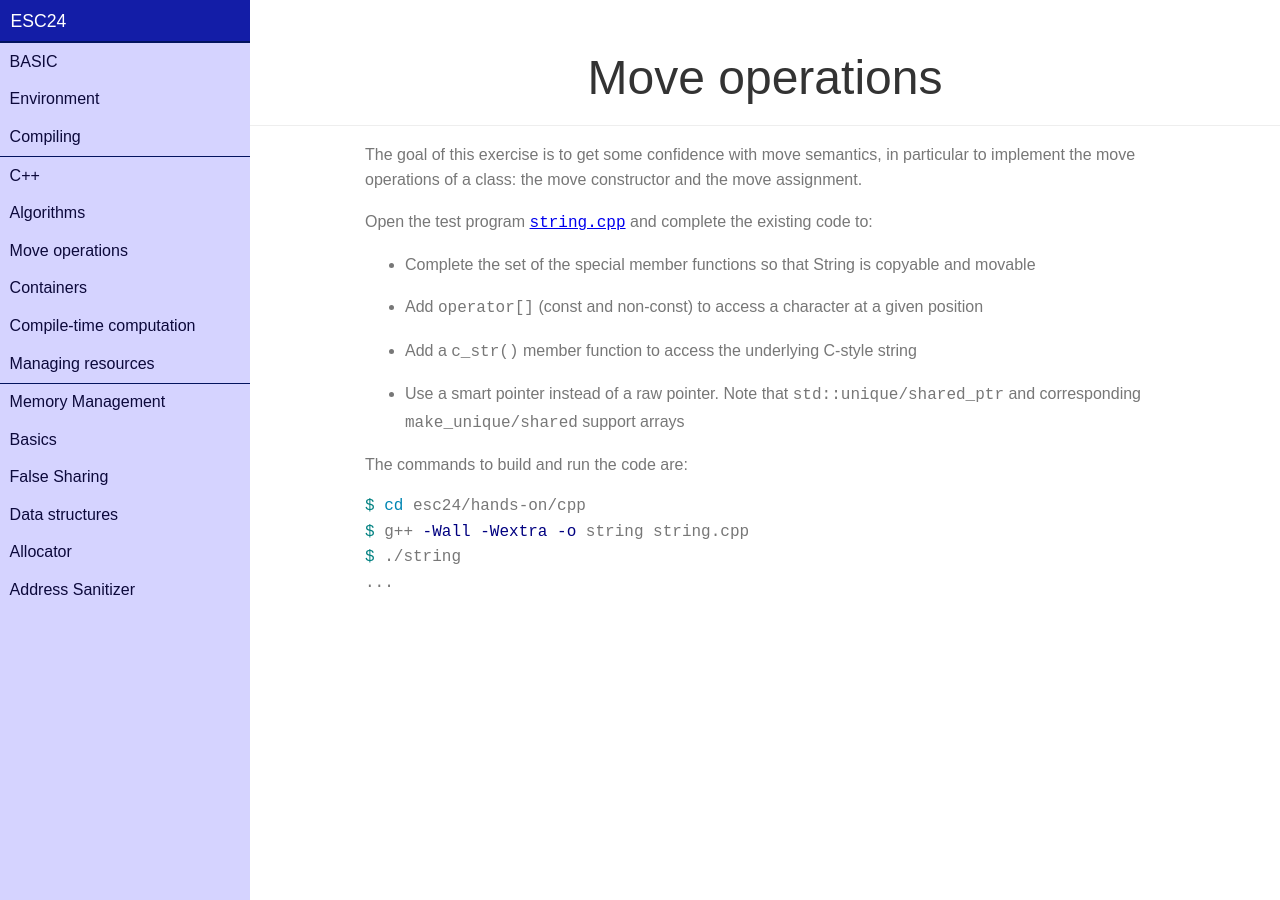
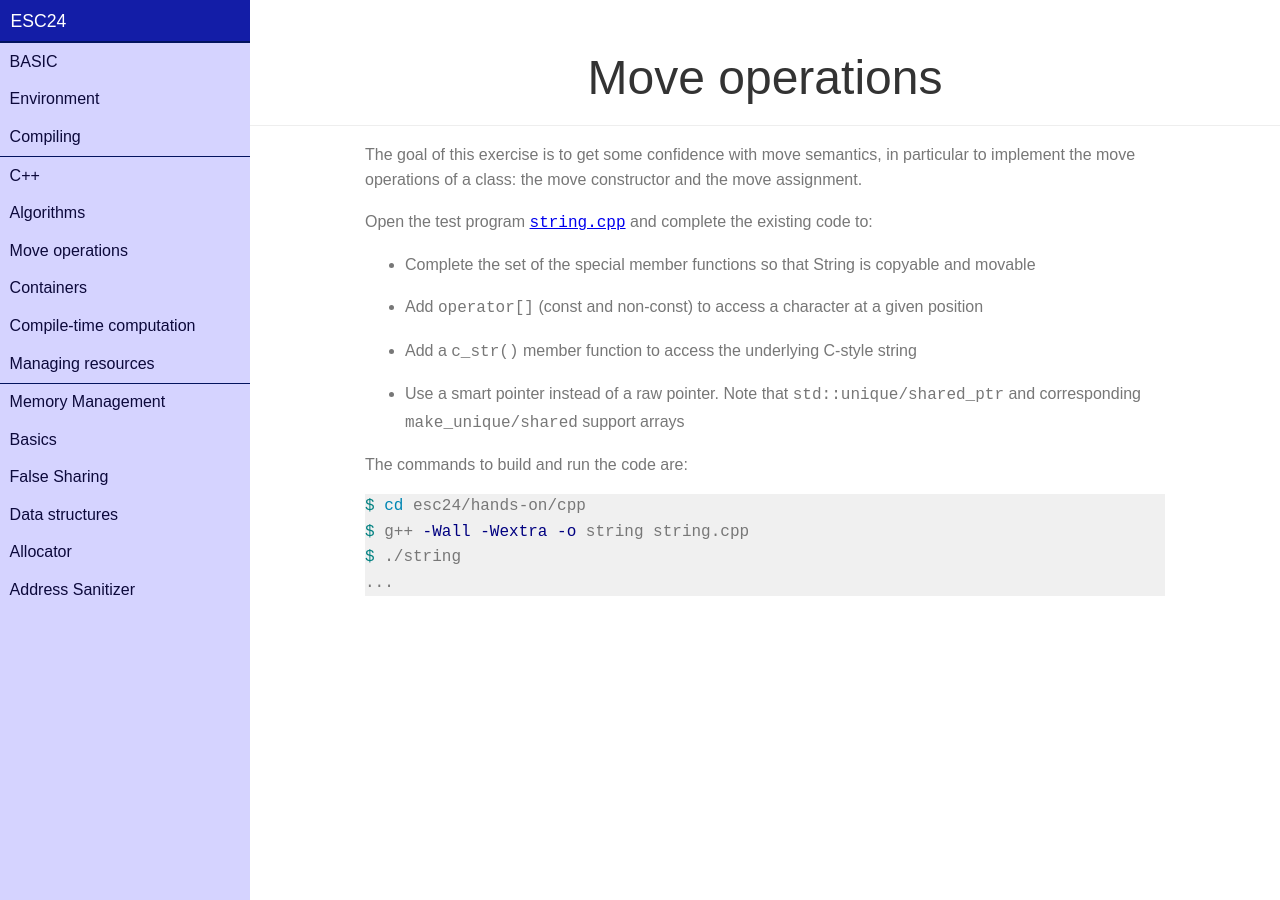
Before and after one commit to infn-esc/esc24, a Jekyll site: the page built from cpp/move_ops.md, in a window 1280 px wide. Built offline with Jekyll 4.4.1, drawn with Linux system fonts in a browser that asks for light colours; nearby versions of some CDN libraries.

Commit message:
Add a light gray background to code

```diff
--- a/css/github.css
+++ b/css/github.css
@@ -1,3 +1,4 @@
+.highlight pre { background-color: #f0f0f0; }
 .highlight .hll { background-color: #ffffcc }
 .highlight .c { color: #999988; font-style: italic } /* Comment */
 .highlight .err { color: #a61717; background-color: #e3d2d2 } /* Error */
```
